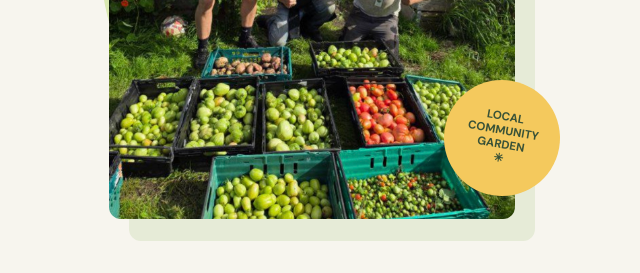
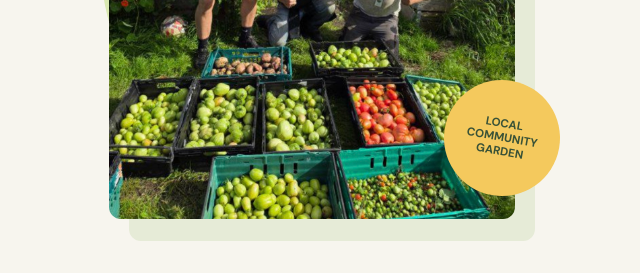
Before and after one commit to gracemcleod03/carlisle-green-hub, a plain HTML site: page index.html in a window 1280 px wide. Shown: the part 518-791 px from the top of the page, 640-1280 px from the left. Drawn offline with nearby package versions, Linux system fonts and the light colour scheme.

Commit message:
Update index.html

```diff
--- a/index.html
+++ b/index.html
@@ -21,7 +21,7 @@
 <body>
   <header><div class="wrap"><nav><a class="brand" href="#top"><img class="brand-logo" src="carlisle-green-hub-logo-hq.png" alt="Carlisle Green Hub logo"></a><div class="nav-links"><a href="#services">Our purpose</a><a href="#about">About us</a><a href="#gallery">Gallery</a><a href="#contact" class="nav-cta">Get involved</a></div></nav></div></header>
   <main id="top">
-    <section class="hero wrap"><div><p class="eyebrow">A community garden for Carlisle</p><h1>Growing strong <em>communities</em> together.</h1><p class="hero-copy">A welcoming green space where young people and the wider community can grow confidence, practical skills and a brighter future.</p><div class="hero-actions"><a class="button" href="#contact">Get involved</a><a class="text-link" href="#services">Our purpose →</a></div></div><div class="hero-art"><img class="hero-image" src="IMG_3544.jpeg" alt="Community team with a harvest of fresh produce"><div class="stamp">LOCAL<br>COMMUNITY<br>GARDEN<br>✳</div></div></section>
+    <section class="hero wrap"><div><p class="eyebrow">A community garden for Carlisle</p><h1>Growing strong <em>communities</em> together.</h1><p class="hero-copy">A welcoming green space where young people and the wider community can grow confidence, practical skills and a brighter future.</p><div class="hero-actions"><a class="button" href="#contact">Get involved</a><a class="text-link" href="#services">Our purpose →</a></div></div><div class="hero-art"><img class="hero-image" src="IMG_3544.jpeg" alt="Community team with a harvest of fresh produce"><div class="stamp">LOCAL<br>COMMUNITY<br>GARDEN<br></div></div></section>
     <section class="intro" id="services"><div class="wrap"><div class="section-head"><h2>A place to learn, belong and grow.</h2><p>Our community garden brings practical activity and positive opportunity together.</p></div><div class="cards"><article class="card"><img class="card-image" src="904541777_1576109107879774_1583203699319675284_n.jpg" alt="Seed trays ready for planting"><div class="card-content"><div class="icon">✿</div><h3>Practical horticulture</h3><p>Learn gardening, food growing, seasonal growing and plant care through hands-on activity.</p></div></article><article class="card"><img class="card-image" src="39941022_2173626729379270_6696901260634750976_n.jpg" alt="Young people learning in the polytunnel"><div class="card-content"><div class="icon">⌁</div><h3>Youth development</h3><p>Support for young people aged 16–24 who are not in education, employment or training.</p></div></article><article class="card"><img class="card-image" src="IMG_3545.jpeg" alt="Fresh produce donated to Carlisle Foodbank"><div class="card-content"><div class="icon">♧</div><h3>Community connection</h3><p>Volunteering, intergenerational activities and a shared space that supports wellbeing.</p></div></article></div></div></section>
     <section class="about wrap" id="about"><div><p class="eyebrow">The green hub approach</p><h2>More than gardening. A place to belong.</h2></div><div><p>Carlisle Green Hub builds on around 30 years of local landscaping and gardening experience. Dennis has always believed that a garden can do more than grow plants — it can grow confidence, friendships and a sense of belonging.</p><p>From growing fresh produce for local food banks to building pathways towards education, training and employment, every activity has a purpose beyond the garden.</p><div class="quote">“A safe, supportive stepping stone towards a brighter future.”</div></div></section>
     <section class="team wrap" aria-labelledby="team-title"><div class="team-heading"><p class="eyebrow">Meet the team</p><h2 id="team-title">The person behind the Hub.</h2></div><article class="team-card"><div class="team-avatar"><img src="dennis-profile.png" alt="Dennis Sutherland walking in the countryside"></div><div><h3>Dennis Sutherland</h3><p class="team-role">Owner &amp; founder</p><p>Dennis loves his dog Elsa, a good cup of tea in the garden and being involved in local communities. He’s never been one for following instructions too closely — he’d rather go with the flow, listen to people and see what good things can grow. With decades of gardening experience and a big heart for Carlisle, Dennis is building a place where everyone can feel welcome, useful and part of something meaningful.</p></div></article></section>
```
